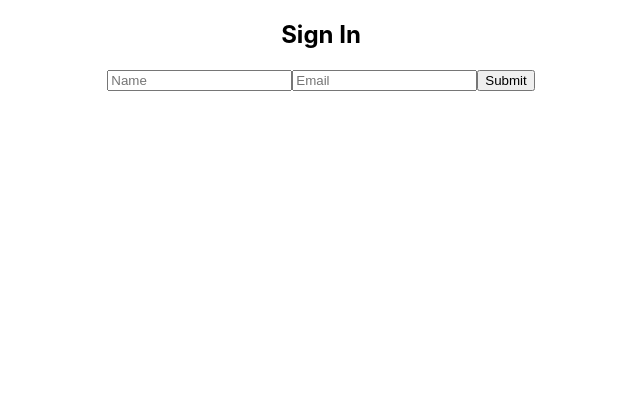
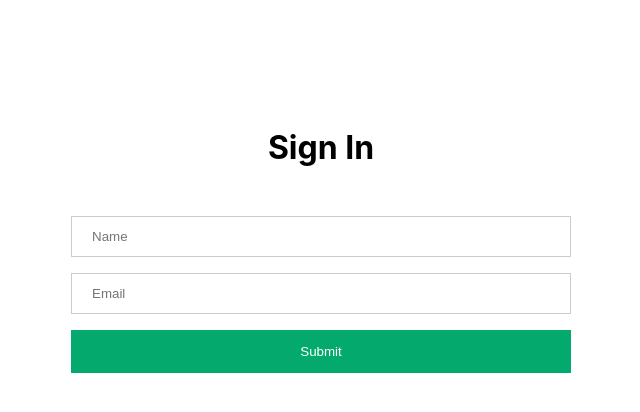
Before and after one commit to menno-lab/sm-challenge, a React (Create React App) app: page /login in a window 1280 px wide. Shown: the top 412 px of the page, without its empty margins (319-959 px from the left). Built offline with nearby package versions, Linux system fonts and the light colour scheme.

Commit message:
add search box for authors

```diff
--- a/package.json
+++ b/package.json
@@ -12,7 +12,7 @@
     "@types/react-dom": "^17.0.11",
     "react": "^17.0.2",
     "react-dom": "^17.0.2",
-    "react-router-dom": "^6.2.1",
+    "react-router-dom": "^5.3.0",
     "react-scripts": "5.0.0",
     "typescript": "^4.5.4",
     "web-vitals": "^2.1.3"
@@ -40,5 +40,8 @@
       "last 1 firefox version",
       "last 1 safari version"
     ]
+  },
+  "devDependencies": {
+    "@types/react-router-dom": "^5.3.2"
   }
 }
--- a/src/App.tsx
+++ b/src/App.tsx
@@ -1,32 +1,48 @@
-import React, { useState } from 'react';
+import { useState, useEffect } from 'react';
 import './App.css';
 import LoginPage from './components/LoginPage';
 import PostReader from './components/PostReader';
-import { BrowserRouter, Routes, Route } from "react-router-dom";
+import { BrowserRouter, Switch, Route, Redirect } from "react-router-dom";
 
 function App() {
 
   const [isLoggedIn, setisLoggedIn] = useState<boolean>(false);
   const [slToken, setslToken] = useState("");
+  const [redirect, setRedirect] = useState("");
 
-  function ComponentToRender(): JSX.Element {
-    // if user is logged in, return the application
-    if (isLoggedIn) {
-      return (
-          <PostReader setisLoggedIn={setisLoggedIn} slToken={slToken} />
-      )
+  // check local storage for sl_token
+  useEffect(() => {
+    const sl_token: any = JSON.parse(localStorage.getItem('sl_token') || '{}');
+    if ('sl_token' in sl_token) {
+      // if token is found in local storage, the login can be persisted
+      setslToken(sl_token.sl_token);
+      setisLoggedIn(true);
+      setRedirect("/posts");
+    } else {
+      setRedirect("/login");
     }
-    // if not logged in or token expired/invalid, return login page
-    return (
-      <LoginPage setisLoggedIn={setisLoggedIn} setslToken={setslToken} />
-    )
-  }
+  }, [isLoggedIn]);
 
-return (
-  <div className="App">
-     <ComponentToRender />
-  </div>
-);
+  return (
+    <div className="App">
+      <BrowserRouter>
+      {
+        redirect ? <Redirect to={redirect} /> : ""
+      }
+        <Switch>
+          <Route path="/login">
+            <LoginPage setisLoggedIn={setisLoggedIn} setslToken={setslToken} />
+          </Route>
+          <Route path="/posts">
+            <PostReader setisLoggedIn={setisLoggedIn} slToken={slToken} />
+          </Route>
+          <Route path="/">
+            <Redirect to="/login"/>
+          </Route>
+        </Switch>
+      </BrowserRouter>
+    </div>
+  );
 }
 
 export default App;
--- a/src/components/LoginPage.tsx
+++ b/src/components/LoginPage.tsx
@@ -1,4 +1,5 @@
 import React, { useState } from 'react';
+import { Redirect } from "react-router-dom";
 
 interface IProps {
     setisLoggedIn: React.Dispatch<React.SetStateAction<boolean>>
@@ -12,6 +13,8 @@ const LoginPage: React.FC<IProps> = ({ setisLoggedIn, setslToken }) => {
         name: "",
         email: ""
     })
+
+    const [redirect, setredirect] = useState("");
 
     const handleChange = (e: React.ChangeEvent<HTMLInputElement>) => {
         setloginDetails({
@@ -35,10 +38,15 @@ const LoginPage: React.FC<IProps> = ({ setisLoggedIn, setslToken }) => {
         .then(function(response) {
             return response.json();
         }).then(function(payload) {
+            console.log(payload);
             if ("data" in payload) {
                 // successful authentication
                 setslToken(payload.data.sl_token)
                 setisLoggedIn(true);
+                // store token in local storage so the login can persist
+                localStorage.setItem('sl_token', JSON.stringify({sl_token:payload.data.sl_token}));
+                // redirect to posts page
+                setredirect("/posts")
             } else {
                 // failed authentication
                 const error = payload.error.message;
@@ -47,16 +55,23 @@ const LoginPage: React.FC<IProps> = ({ setisLoggedIn, setslToken }) => {
         });
     }
 
+    // if successful authentication
+    if (redirect) {
+        return (
+            <Redirect to="/posts"/>
+        )
+    }
+
     return (
-        <div>
-            <h2>Sign In</h2>
-            <div>
-                <input type="text" placeholder='Name' name='name' value={loginDetails.name} onChange={handleChange}/>
-                <input type="email" placeholder='Email' name="email" value={loginDetails.email} onChange={handleChange} />
-                <button onClick={handleSubmit}>Submit</button>
+        <div className='login-page'>
+            <h1>Sign In</h1>
+            <div className='login-form'>
+                <input className='login-input' type="text" placeholder='Name' name='name' value={loginDetails.name} onChange={handleChange}/>
+                <input className='login-input' type="email" placeholder='Email' name="email" value={loginDetails.email} onChange={handleChange} />
+                <button className='login-btn' onClick={handleSubmit}>Submit</button>
                 <br />
                 {
-                    errorMessage ? <p>{errorMessage}</p> : ""
+                    errorMessage ? <p style={{ color: 'red' }}>Error: {errorMessage}</p> : ""
                 }
             </div>
         </div>
--- a/src/hooks/usePosts.tsx
+++ b/src/hooks/usePosts.tsx
@@ -23,45 +23,50 @@ interface UniqueAuthors {
 export default function usePosts({ token, page }: IUsePosts) {
 
     const [posts, setPosts] = useState<Post[]>();
-    const [sortedPosts, setSortedPosts] = useState<Post[]>()
+    const [sortedPosts, setSortedPosts] = useState<Post[]>();
+    const [authors, setAuthors] = useState<UniqueAuthors[]>();
+    const [loading, setLoading] = useState(true);
+    const [error, setError] = useState<string>();
 
-    const [authors, setAuthors] = useState<UniqueAuthors[]>()
-
-    const [loading,setLoading] = useState(false);
-    const [error,setError] = useState(null);
-
-    // fetch from the assignment endpoint
+    // fetch from the assignment endpoint, runs when component is loaded and when the page or token changes
     useEffect(() => {
         (
             async function(){
-                try{
-                    setLoading(true)
+                try {
+                    if (token) {
                         fetch(`https://api.supermetrics.com/assignment/posts?sl_token=${token}&page=${page}`)
                         .then((response) => response.json())
                         .then(data => {
                             // transform the result to our needed objects
+                            if (data.data) {
+                                // if successful fetch
                                 postAuthors(data.data.posts);
                                 setPosts(data.data.posts);
                                 sortPosts(data.data.posts);
+                            }
+                            if (data.error) {
+                                // if fetch returned an error
+                                setError(data.error.message);
+                            }
                         });
-                }catch(err: any){
-                    setError(err);
-                }finally{
+                    }
+                }
+                finally {
                     setLoading(false);
                 }
             }
         )()
-    }, [page, token])
+    }, [page, token]);
 
     // sort posts by creation time
-    function sortPosts(data: Post[]): ReadonlyArray<Post> {
+    function sortPosts(data: Post[]): Array<Post> {
         const sorted = data.sort((a: any,b: any) => (a.created_time > b.created_time) ? 1 : ((b.created_time > a.created_time) ? -1 : 0));
         setSortedPosts(sorted);
         return sorted
     }
 
     // create authors object by grouping posts by post.from_name and get the instances count
-    function postAuthors(data: Post[]): ReadonlyArray<UniqueAuthors> | undefined {
+    function postAuthors(data: Post[]): Array<UniqueAuthors> | undefined {
         if (data) {
             // create array of objects with each author name and sort alphabetically
             const allAuthors = [...data.map(post => ({
@@ -82,5 +87,5 @@ export default function usePosts({ token, page }: IUsePosts) {
         }
         return undefined
     }
-    return { error, loading, posts, sortedPosts: sortedPosts, postAuthors: authors, setPosts: setSortedPosts }
+    return { error, loading, posts, sortedPosts: sortedPosts, postAuthors: authors, setPosts: setSortedPosts, setAuthors: setAuthors }
 }
--- a/src/index.css
+++ b/src/index.css
@@ -13,18 +13,73 @@ ul {
   padding: 0;
 }
 
+/* LOGIN PAGE */
+
+.login-page {
+  margin: auto;
+  margin-top: 10%;
+  width: 500px;
+}
+
+.login-form {
+  padding-top: 20px;
+}
+
+.login-input {
+  width: 100%;
+  padding: 12px 20px;
+  margin: 8px 0;
+  display: inline-block;
+  border: 1px solid #ccc;
+  box-sizing: border-box;
+}
+
+.login-btn {
+  background-color: #04AA6D;
+  color: white;
+  padding: 14px 20px;
+  margin: 8px 0;
+  border: none;
+  cursor: pointer;
+  width: 100%;
+}
+
+.login-btn:hover {
+ opacity: 0.8;
+}
+
 /* TOPBAR */
 
 .top-bar {
   background-color: yellow;
+  height: 30px;
+  padding: 10px 0;
+  width: 100%;
 }
 
-/* SIDEBAR */
+.page-buttons, .sort-buttons, .logout-btn {
+  display: inline-block;
+  width: 33%;
+}
+
+.page-buttons span, .sort-buttons span {
+  margin-right: 10px;
+}
+
+.logout-btn {
+  float: right;
+}
+
+/* POSTS PAGE STRUCTURE */
+
+.page-body {
+  height: 500px;
+}
 
 .sidebar {
   background-color: red;
+  float: left;
   width: 25%;
-  float: left;
 }
 
 .author-wrapper {
@@ -47,15 +102,14 @@ ul {
 
 .posts-body {
   background-color: blue;
-  width: calc(75% - 80px);
   float: right;
   padding: 40px;
+  width: calc(75% - 80px);
 }
 
 .post-wrapper {
   border: 1px solid black;
   margin-bottom: 20px;
   padding: 10px 20px;
-  cursor: pointer;
   text-align: left;
 }
```
Also changed, not shown: src/components/PostReader.tsx (+51 -12 lines), src/logo.svg (deleted), 1 other file (tests, documents, lock files or other folders). Lines whose indentation alone changed are shown as unchanged.
